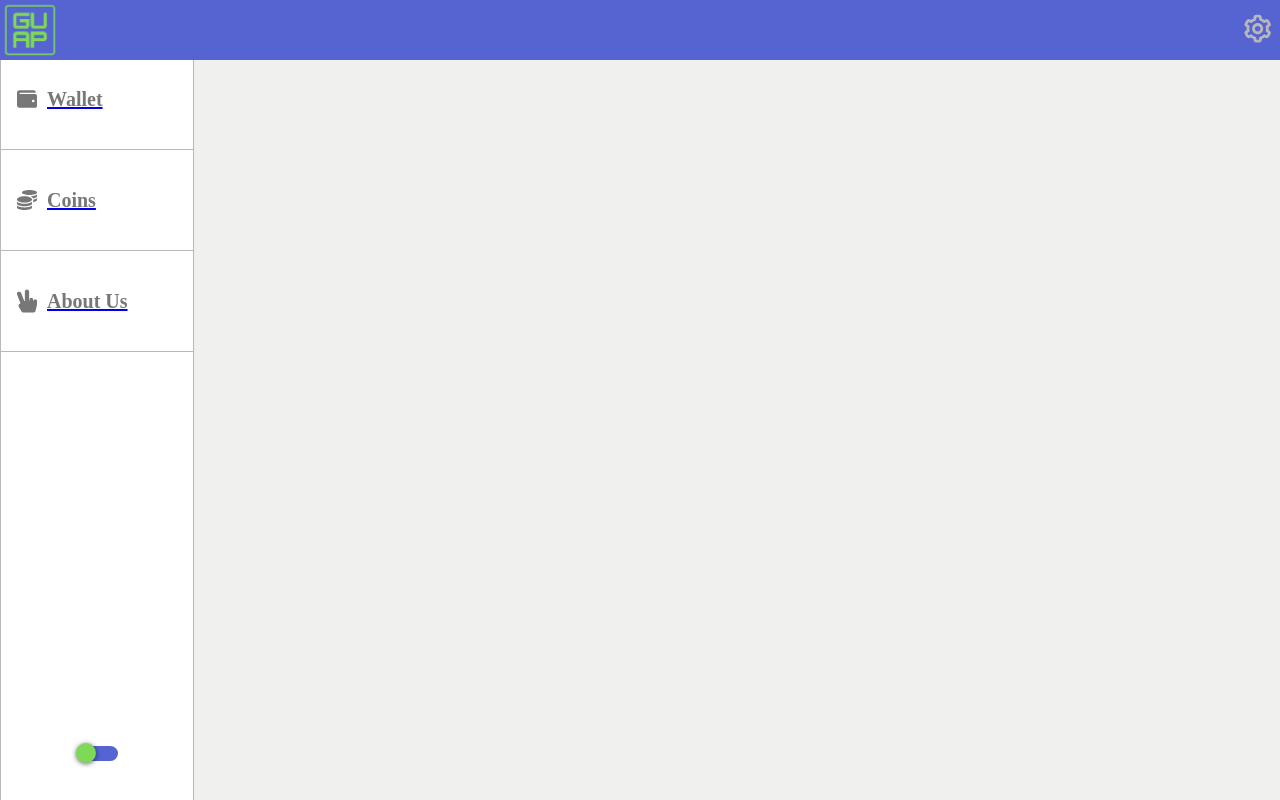
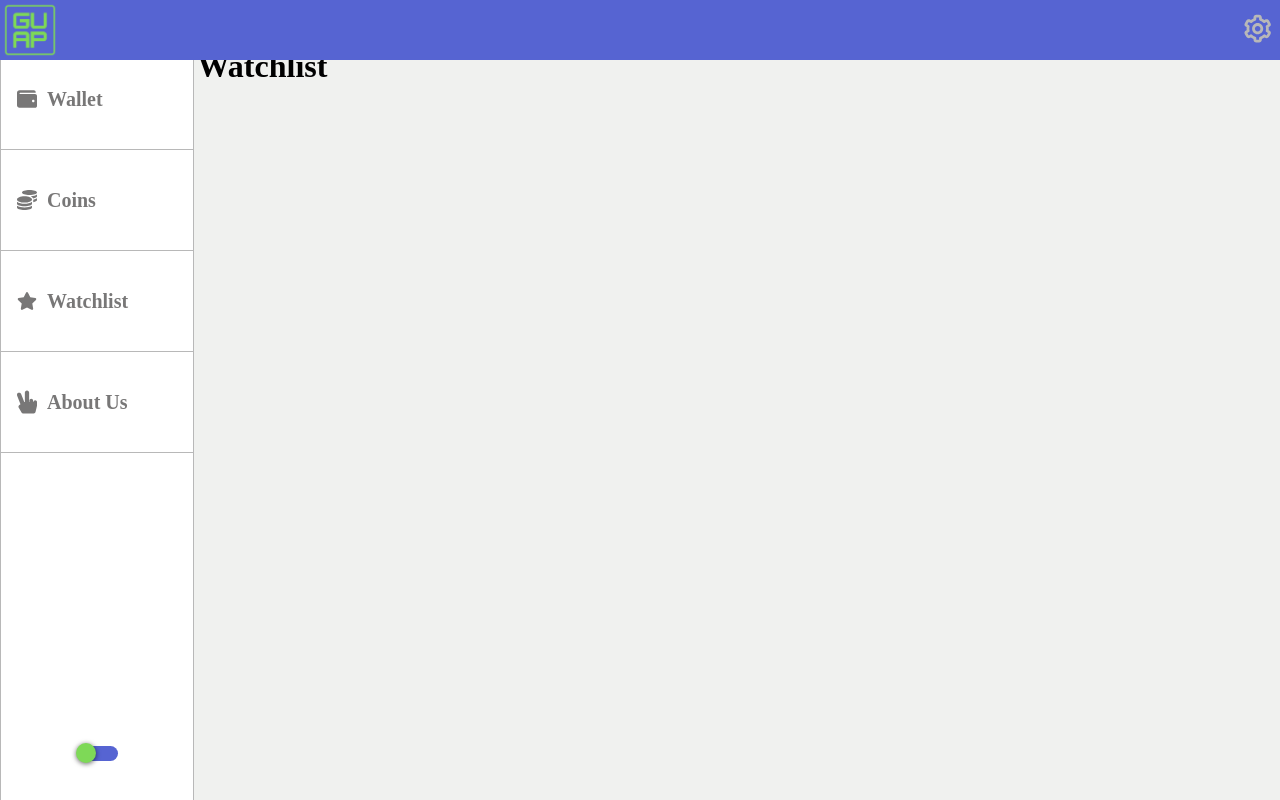
Before and after one commit to zaindewsi/guap-wallet, a React (Create React App) app in the folder client/: page /watchlist in a window 1280 px wide. Built offline with nearby package versions, Linux system fonts and the light colour scheme.

Commit message:
setup watchlist route and page

```diff
--- a/client/src/components/Body.jsx
+++ b/client/src/components/Body.jsx
@@ -4,6 +4,7 @@ import { Switch, Route } from "react-router-dom";
 import CoinTable from "./Coins/CoinTable";
 import Coin from "./Coins/Coin";
 import Settings from "./Settings";
+import Wishlist from "./watchlist"
 
 const Body = () => {
   return (
@@ -24,6 +25,9 @@ const Body = () => {
         <Route exact path="/settings">
           <Settings />
         </Route>
+        <Route exact path="/watchlist">
+          <Wishlist />
+        </Route>
       </Switch>
     </div>
   );
--- a/client/src/components/MenuItemList.jsx
+++ b/client/src/components/MenuItemList.jsx
@@ -1,28 +1,35 @@
 import { Link } from "react-router-dom";
-import { FaWallet, FaCoins, FaHandPeace } from "react-icons/fa";
+import { FaWallet, FaCoins, FaHandPeace, FaStar } from "react-icons/fa";
 import "./MenuItemList.scss";
 
 export default function MenuItemList() {
   return (
     <>
-      <Link to="/wallet">
+      <Link to="/wallet" style={{ textDecoration: 'none' }}>
         <div className="menu-item">
           <FaWallet className="menu-item-icon" />
           <h1 className="menu-item-title">Wallet</h1>
         </div>
       </Link>
-      <Link to="/coins">
+      <Link to="/coins" style={{ textDecoration: 'none' }}>
         <div className="menu-item">
           <FaCoins className="menu-item-icon" />
           <h1 className="menu-item-title">Coins</h1>
         </div>
       </Link>
-      <Link to="/about">
+      <Link to="/watchlist" style={{ textDecoration: 'none' }}>
+        <div className="menu-item">
+          <FaStar className="menu-item-icon" />
+          <h1 className="menu-item-title">Watchlist</h1>
+        </div>
+      </Link>
+      <Link to="/about" style={{ textDecoration: 'none' }}>
         <div className="menu-item">
           <FaHandPeace className="menu-item-icon" />
           <h1 className="menu-item-title">About Us</h1>
         </div>
       </Link>
+
     </>
   );
 }
--- /dev/null
+++ b/client/src/components/Watchlist.jsx
@@ -0,0 +1,5 @@
+export default function Watchlist() {
+  return (
+    <h1>Watchlist</h1>
+  )
+}
```
